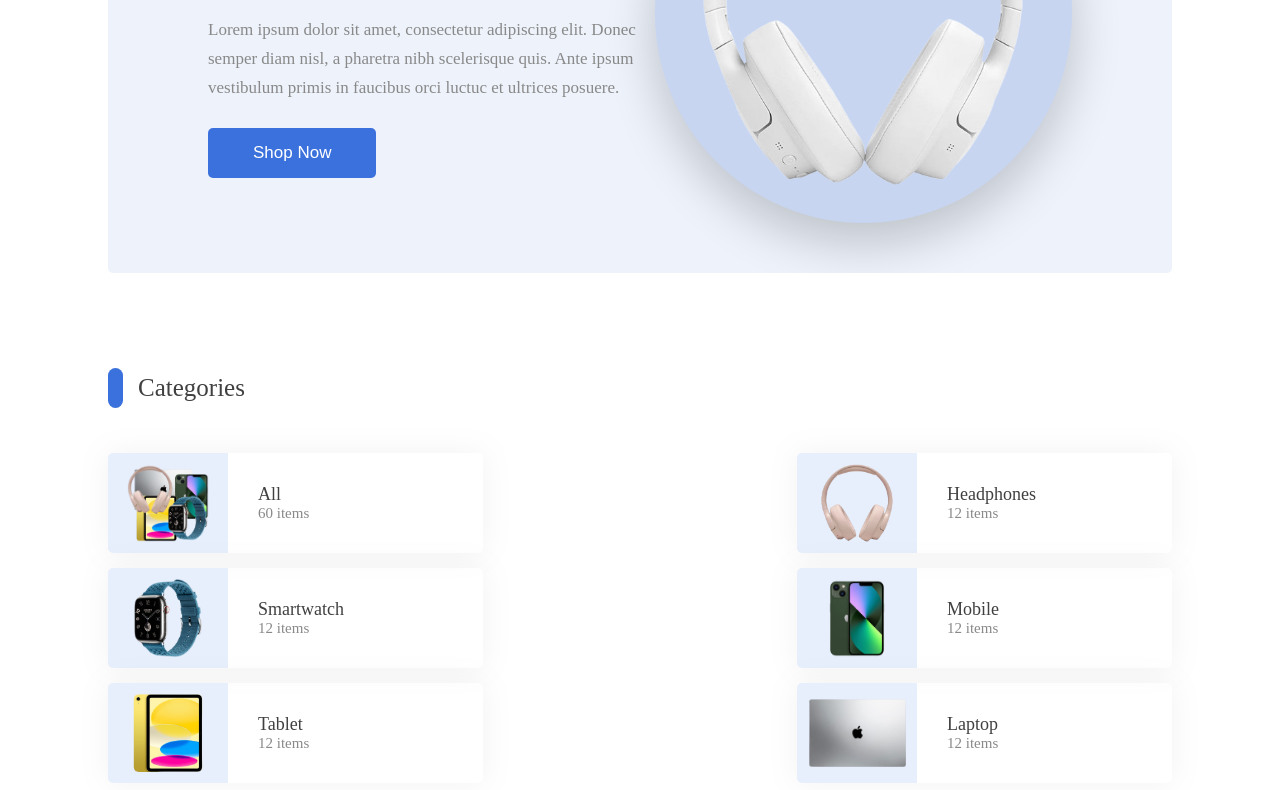
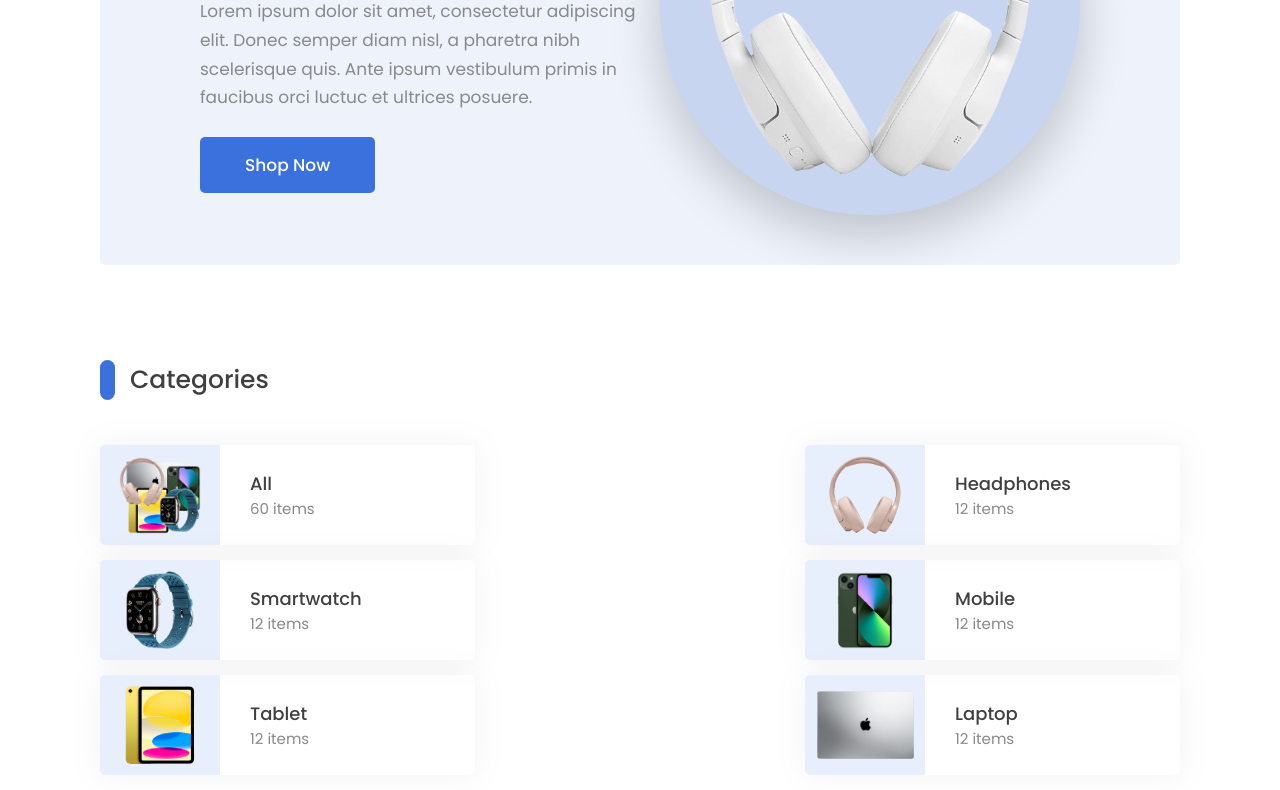
Before and after one commit to LayaU2001/Electwebsite, a plain HTML site: page index.html in a window 1280 px wide. Shown: the part 380-1170 px from the top of the page. Drawn offline with Linux system fonts and the light colour scheme; files whose address does not match are found by name.

Commit message:
Update styles.css

```diff
--- a/styles.css
+++ b/styles.css
@@ -1,7 +1,4 @@
 
-
-always have logo in images folder inside git folder only
-find bootstrap svg code online for symbol
 
 
 @import url('https://fonts.googleapis.com/css2?family=Poppins:ital,wght@0,100;0,200;0,300;0,400;0,500;0,600;0,700;0,800;0,900;1,100;1,200;1,300;1,400;1,500;1,600;1,700;1,800;1,900&display=swap');
```
